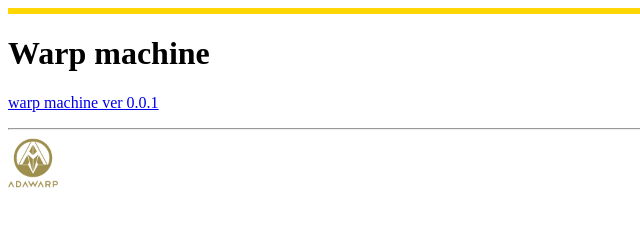
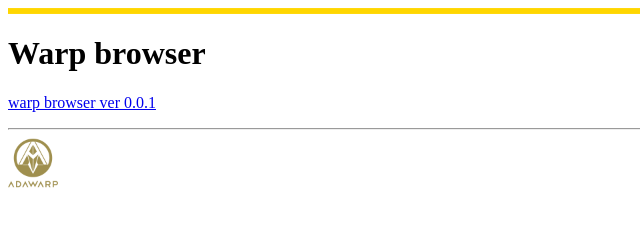
Before and after one commit to azamiya/warp-browser, a website: page docs/index.html in a window 1280 px wide. Shown: the full height of the page, 0-640 px from the left. Drawn offline with Linux system fonts and the light colour scheme.

Commit message:
change name from warp-machine to warp-browser

```diff
--- a/docs/index.html
+++ b/docs/index.html
@@ -1,14 +1,14 @@
 <!DOCTYPE html PUBLIC "-//IETF//DTD HTML 2.0//EN">
 <HTML>
    <HEAD>
-      <TITLE>warp machine</TITLE>
+      <TITLE>warp browser</TITLE>
     	<link rel="icon" type="image/png" href="favicon.ico" />
    </HEAD>
 <BODY>
 	<img src="assets/images/yellowLine.png" width="100%"/>
 
-	<H1>Warp machine</H1>
-	<P><a href="001.warp-machine">warp machine ver 0.0.1</a></P>
+	<H1>Warp browser</H1>
+	<P><a href="001.warp-browser">warp browser ver 0.0.1</a></P>
 	<hr>
 	<img src="assets/images/adawarp-logo-300.png" style="width : 50px">
 </BODY>
```
Also changed, not shown: docs/001.warp-browser/analogpad.js (renamed from docs/001.warp-machine/analogpad.js, +0 -28 lines), docs/001.warp-browser/index.html (renamed from docs/001.warp-machine/index.html, +3 -1 lines), docs/001.warp-browser/peerCommunicate.js (renamed from docs/001.warp-machine/peerCommunicate.js, +11 -0 lines), README.md, docs/001.warp-browser/crosskeySender.js (renamed from docs/001.warp-machine/crosskeySender.js).
